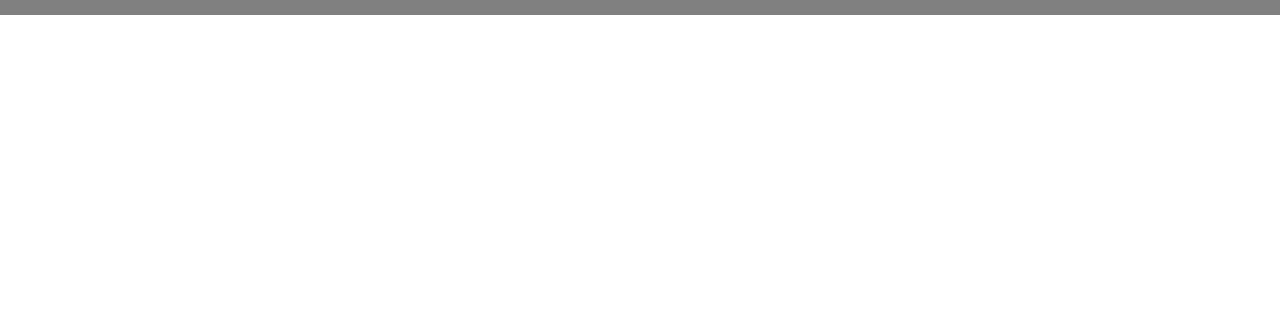
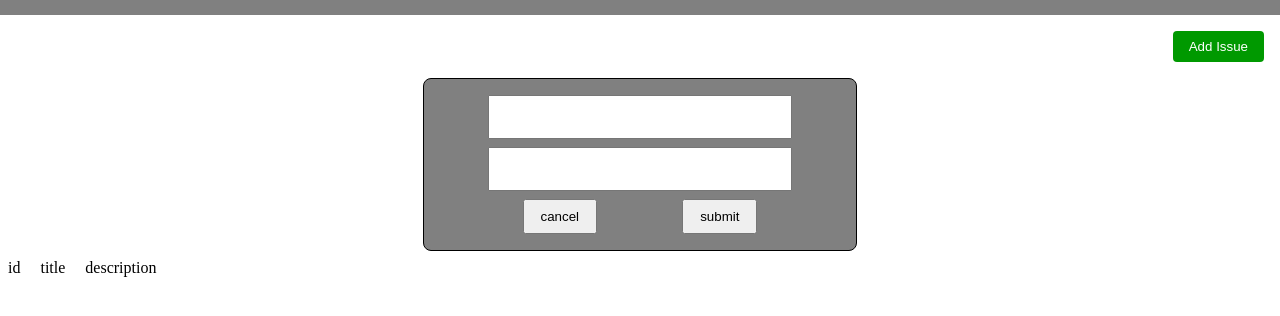
Before and after one commit to sripavanikonakanchi31/todolist, a plain HTML site: page index.html in a window 1280 px wide. Shown: the part 54-370 px from the top of the page. Drawn offline with Linux system fonts and the light colour scheme.

Commit message:
botton added

```diff
--- a/index.html
+++ b/index.html
@@ -11,6 +11,30 @@
     <header>
         <h1 class="todo-title">TODO</h1>
     </header>
+    <div class="add-issue">
+        <button class="add-issue-btn">Add Issue</button>
+    </div>
+    <div class="form-wrapper">
+        <form class="todo-form">
+            <div class="title">
+                <input name="title" id="title" />
+            </div>
+            <div class="desc">
+                <input type="text" name="desc" id="desc" />
+            </div>
+            <div class="form-btn-wrapper">
+                <input class="cancel" type="button" value="cancel" id="cancel" />
+                <input class="submit" type="button" value="submit" id="submit" />
+            </div>
+        </form>
+    </div>
+    <div class="todo-list" id="todo-list">
+        <div class="item">
+            <div>id</div>
+            <div>title</div>
+            <div>description</div>
+        </div>
+    </div>
 
     <script src="./main.js"></script>
 </body>
--- a/style.css
+++ b/style.css
@@ -10,3 +10,58 @@
     background-color: gray;
     padding: 16px 0;
 }
+
+.add-issue {
+    display: flex;
+    justify-content: flex-end;
+    padding: 16px;
+}
+
+.add-issue-btn {
+    border: none;
+    outline: none;
+    padding: 8px 16px;
+    background-color: #090;
+    border-radius: 4px;
+    color: #fff;
+    font-weight: 500;
+}
+
+.form-wrapper {
+    display: flex;
+    justify-content: center;
+}
+
+.todo-form {
+    width: 400px;
+    border: 1px solid black;
+    padding: 1rem;
+    border-radius: 8px;
+    background-color: gray;
+    display: flex;
+    flex-direction: column;
+    align-items: center;
+    gap: 8px;
+}
+
+.title input, .desc input {
+    width: 300px;
+    height: 40px;
+    font-size: 20px;
+}
+
+.form-btn-wrapper {
+    display: flex;
+    gap: 20px;
+    justify-content: space-around;
+    width: 300px;
+}
+.cancel, .submit {
+    padding: 8px 16px;
+}
+
+.item {
+    display: flex;
+    gap: 20px;
+    margin: 8px;
+}
```
